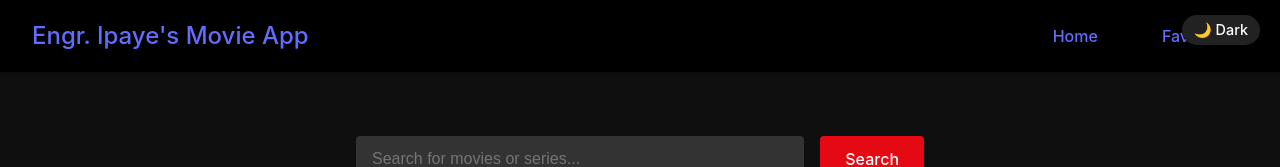
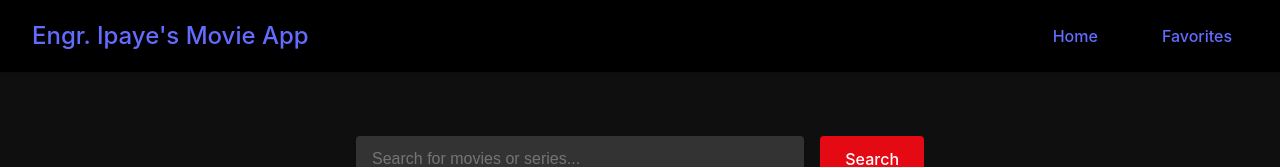
Before and after one commit to engripaye/react-movie-api, a React app in the folder movie-frontend/: page / in a window 1280 px wide. Shown: the top 167 px of the page. Built offline with nearby package versions, Linux system fonts and the light colour scheme; no server answers; the HTML template or start-up script is replaced by a standard one.

Commit message:
commit latest development by ENGR. IPAYE

```diff
--- a/movie-frontend/src/component/Navbar.jsx
+++ b/movie-frontend/src/component/Navbar.jsx
@@ -12,10 +12,10 @@ function Navbar({ toggleTheme, theme }) {
                 <Link to="/" className="nav-link">Home</Link>
                 <Link to="/favorites" className="nav-link">Favorites</Link>
 
-                {/* ✅ ADD THIS */}
-                <button className="theme-toggle" onClick={toggleTheme}>
-                    {theme === "dark" ? "🌞 Light" : "🌙 Dark"}
-                </button>
+                {/*/!* ✅ ADD THIS *!/*/}
+                {/*<button className="theme-toggle" onClick={toggleTheme}>*/}
+                {/*    {theme === "dark" ? "🌞 Light" : "🌙 Dark"}*/}
+                {/*</button>*/}
             </div>
         </nav>
     );
```
